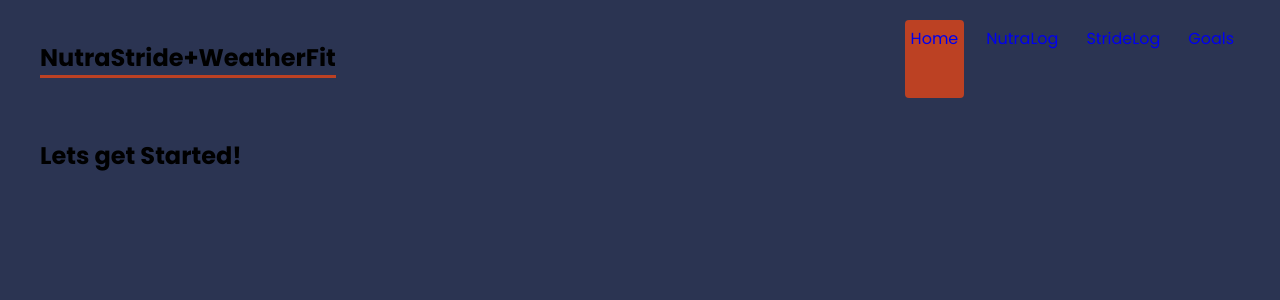
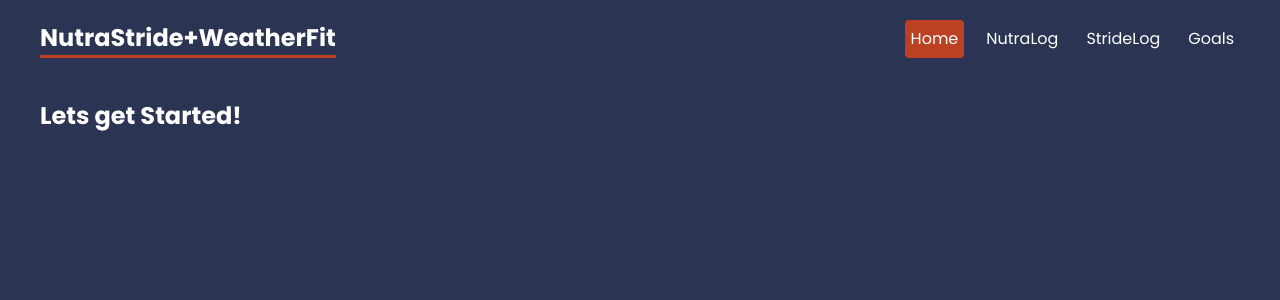
Before and after one commit to KBSwift/pivot-pirates, a React (Vite) app in the folder nutra-stride-react/: page / in a window 1280 px wide. Shown: the top 300 px of the page. Built offline with nearby package versions, Linux system fonts and the light colour scheme.

Commit message:
Commit 5: User login information updated (commit 2)

```diff
--- a/nutra-stride-react/src/index.css
+++ b/nutra-stride-react/src/index.css
@@ -10,9 +10,9 @@ body {
   font-family: "Poppins";
   background: var(--secondary);
 }
-  {
-color: #fff;
-margin: 0;
+* {
+  color: #fff;
+  margin: 0;
 }
 p {
   margin: 20px 0;
```
